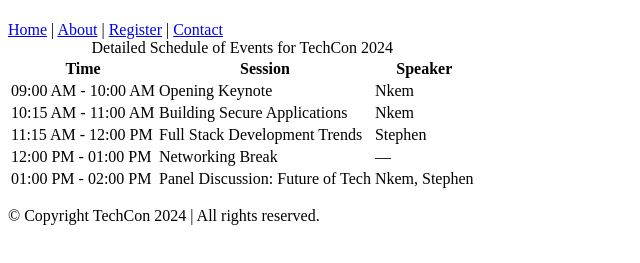
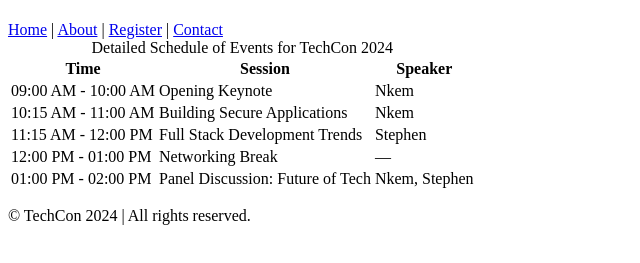
Before and after one commit to Lo15-A/TechCon_HTML, a plain HTML site: page techcon_website/schedule.html in a window 1280 px wide. Shown: the part 59-322 px from the top of the page, without its empty margins (0-640 px from the left). Drawn offline with Linux system fonts and the light colour scheme.

```diff
--- a/techcon_website/schedule.html
+++ b/techcon_website/schedule.html
@@ -57,8 +57,7 @@
     </main>
 
     <footer>
-
-    <p>© Copyright TechCon 2024 | All rights reserved.</p>
+     <p>© TechCon 2024 | All rights reserved.</p>
     </footer>
 </body>
 </html>
```
